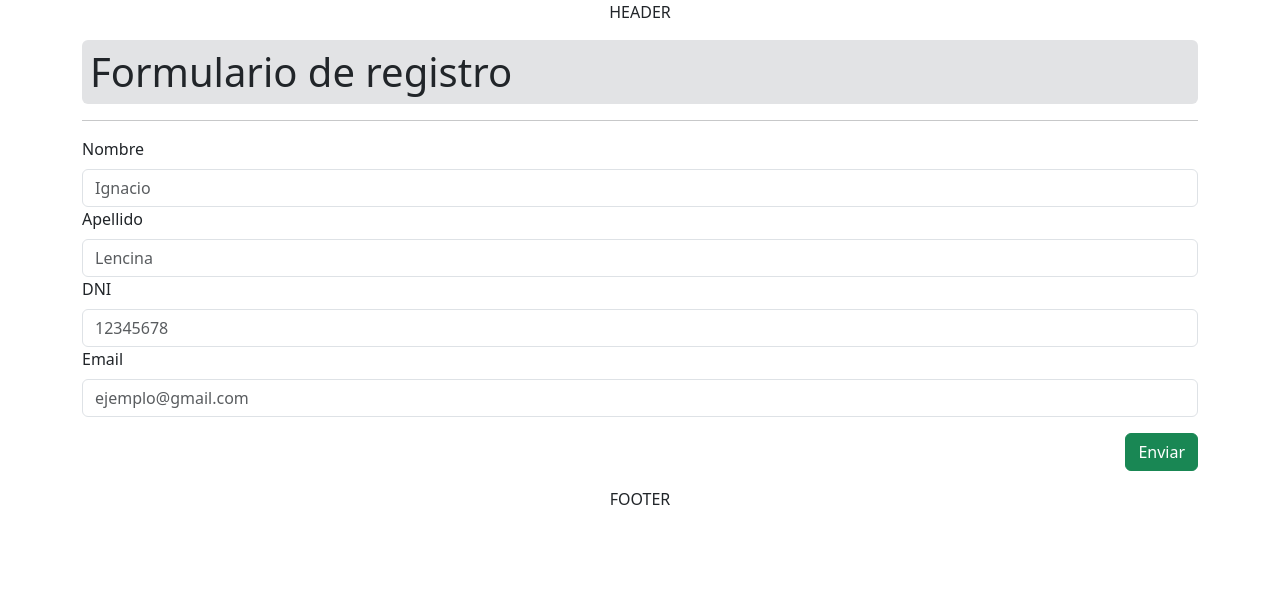
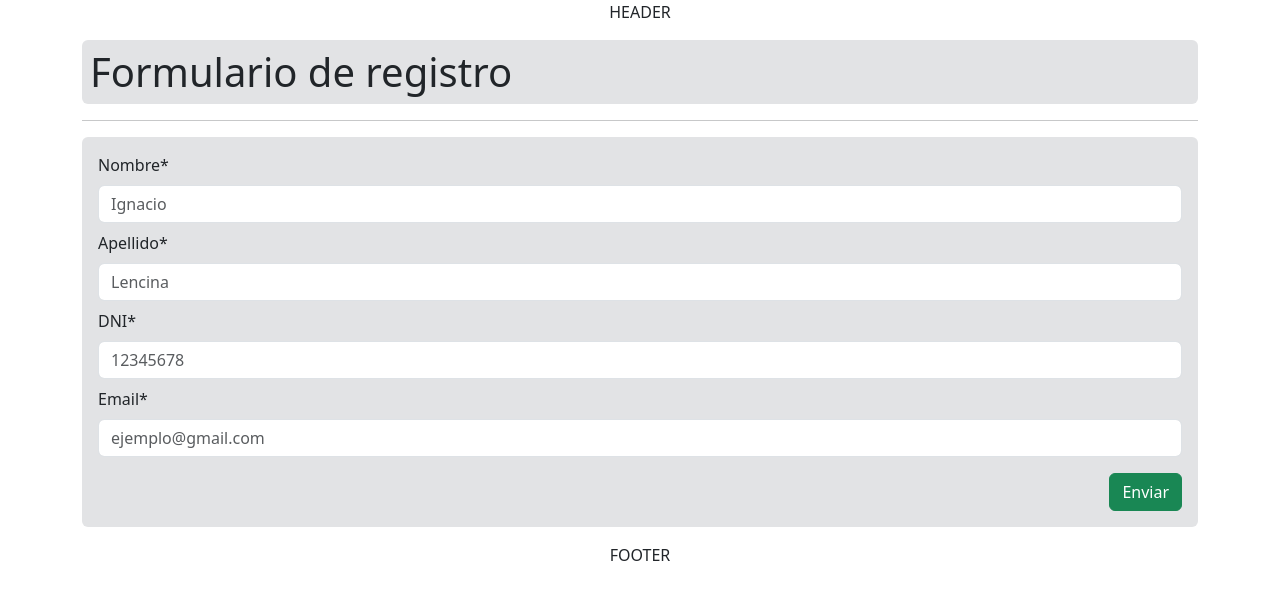
Before and after one commit to ignaciolencina/practicos-React, a React (Vite) app: page /ejercicio8 in a window 1280 px wide. Shown: the top 600 px of the page. Built offline with nearby package versions, Linux system fonts and the light colour scheme.

Commit message:
Completo el ejercicio 8

```diff
--- a/package.json
+++ b/package.json
@@ -14,7 +14,9 @@
     "prop-types": "^15.8.1",
     "react": "^18.2.0",
     "react-dom": "^18.2.0",
-    "react-router-dom": "^6.23.1"
+    "react-hook-form": "^7.52.0",
+    "react-router-dom": "^6.23.1",
+    "sweetalert2": "^11.12.0"
   },
   "devDependencies": {
     "@types/react": "^18.2.66",
--- /dev/null
+++ b/src/components/Ejercicio8/Contact.js
@@ -0,0 +1,9 @@
+export class Contact {
+  constructor(name, surname, idNumber, email) {
+    this.uCode = window.self.crypto.randomUUID();
+    this.name = name;
+    this.surname = surname;
+    this.idNumber = idNumber;
+    this.email = email;
+  }
+}
--- a/src/components/Ejercicio8/Ejercicio8.jsx
+++ b/src/components/Ejercicio8/Ejercicio8.jsx
@@ -1,11 +1,22 @@
+import { useState, useEffect } from "react";
 import Form from "./Form";
 
+const contactsLS = JSON.parse(localStorage.getItem("contacts")) || [];
+
 const Ejercicio8 = () => {
+  const [contacts, setContacts] = useState(contactsLS);
+
+  useEffect(() => {
+    localStorage.setItem("contacts", JSON.stringify(contacts));
+  }, [contacts]);
+
   return (
     <>
-      <h1 className="bg-secondary-subtle rounded p-2">Formulario de registro</h1>
+      <h1 className="bg-secondary-subtle rounded p-2">
+        Formulario de registro
+      </h1>
       <hr />
-      <Form />
+      <Form contacts={contacts} setContacts={setContacts} />
     </>
   );
 };
--- a/src/components/Ejercicio8/Form.jsx
+++ b/src/components/Ejercicio8/Form.jsx
@@ -1,38 +1,190 @@
-const Form = () => {
+import PropTypes from "prop-types";
+import { useForm } from "react-hook-form";
+
+import { Contact } from "./Contact";
+import Swal from "sweetalert2";
+
+const Form = (props) => {
+  const { contacts, setContacts } = props;
+
+  const {
+    register,
+    reset,
+    formState: { errors },
+    handleSubmit: onSubmitRHF,
+  } = useForm();
+
+  const handleSubmit = (data) => {
+    const newContact = new Contact(
+      data.name,
+      data.surname,
+      data.idNumber,
+      data.email
+    );
+
+    const newArray = [...contacts, newContact];
+    setContacts(newArray);
+
+    Swal.fire({
+      title: "Completado!",
+      text: `Formulario enviado a nombre de ${data.name} ${data.surname}`,
+      icon: "success",
+      showCancelButton: false,
+      showConfirmButton: false,
+      timer: 2000,
+    });
+
+    reset();
+  };
+
   return (
-    <form>
-      <fieldset>
+    <form
+      className="bg-secondary-subtle p-3 rounded"
+      onSubmit={onSubmitRHF(handleSubmit)}
+    >
+      <fieldset className="mb-2">
         <label htmlFor="input-name" className="form-label">
-          Nombre
+          Nombre*
         </label>
-        <input placeholder="Ignacio" type="text" className="form-control" />
+        <input
+          required
+          placeholder="Ignacio"
+          type="text"
+          id="input-name"
+          className={`form-control ${errors.name ? "is-invalid" : ""}`}
+          maxLength={40}
+          minLength={2}
+          {...register("name", {
+            required: "El campo nombre es obligatorio",
+            maxLength: {
+              value: 40,
+              message: "El nombre no puede tener más de 40 caracteres",
+            },
+            minLength: {
+              value: 2,
+              message: "El nombre debe tener más de 2 caracteres",
+            },
+            pattern: {
+              value: /^[a-zA-ZÁÉÍÓÚáéíóúÜüÑñ\s]+$/,
+              message: "El nombre debe contener solo letras y espacios",
+            },
+          })}
+        />
+        <div className="invalid-feedback">
+          <span className="badge text-bg-danger">{errors.name?.message}</span>
+        </div>
       </fieldset>
-      <fieldset>
+      <fieldset className="mb-2">
         <label htmlFor="input-surname" className="form-label">
-          Apellido
+          Apellido*
         </label>
-        <input placeholder="Lencina" type="text" className="form-control" />
+        <input
+          required
+          placeholder="Lencina"
+          type="text"
+          id="input-surname"
+          className={`form-control ${errors.surname ? "is-invalid" : ""}`}
+          maxLength={40}
+          minLength={2}
+          {...register("surname", {
+            required: "El campo apellido es obligatorio",
+            maxLength: {
+              value: 40,
+              message: "El apellido no puede tener más de 40 caracteres",
+            },
+            minLength: {
+              value: 2,
+              message: "El apellido debe tener más de 2 caracteres",
+            },
+            pattern: {
+              value: /^[a-zA-ZÁÉÍÓÚáéíóúÜüÑñ\s]+$/,
+              message: "El apellido debe contener solo letras y espacios",
+            },
+          })}
+        />
+        <div className="invalid-feedback">
+          <span className="badge text-bg-danger">
+            {errors.surname?.message}
+          </span>
+        </div>
       </fieldset>
-      <fieldset>
+      <fieldset className="mb-2">
         <label htmlFor="input-id" className="form-label">
-          DNI
+          DNI*
         </label>
-        <input placeholder="12345678" type="number" className="form-control" />
+        <input
+          required
+          placeholder="12345678"
+          type="text"
+          id="input-id"
+          className={`form-control ${errors.idNumber ? "is-invalid" : ""}`}
+          maxLength={8}
+          minLength={7}
+          {...register("idNumber", {
+            required: "El campo DNI es obligatorio",
+            maxLength: {
+              value: 8,
+              message: "El DNI no puede tener más de 8 caracteres",
+            },
+            minLength: {
+              value: 7,
+              message: "El DNI debe tener más de 6 caracteres",
+            },
+            pattern: {
+              value: /^\d{7,8}$/,
+              message: "El campo DNI debe indicar un DNI telefónico válido",
+            },
+          })}
+        />
+        <div className="invalid-feedback">
+          <span className="badge text-bg-danger">
+            {errors.idNumber?.message}
+          </span>
+        </div>
       </fieldset>
       <fieldset>
         <label htmlFor="input-email" className="form-label">
-          Email
+          Email*
         </label>
         <input
+          required
           placeholder="ejemplo@gmail.com"
           type="email"
-          className="form-control"
+          id="input-email"
+          className={`form-control ${errors.email ? "is-invalid" : ""}`}
+          maxLength={50}
+          minLength={11}
+          {...register("email", {
+            required: "El campo email es obligatorio",
+            maxLength: {
+              value: 50,
+              message: "El email no puede tener más de 50 caracteres",
+            },
+            minLength: {
+              value: 11,
+              message: "El email debe tener más de 11 caracteres",
+            },
+            pattern: {
+              value: /^[\w-.]+@([\w-]+\.)+[\w-]{2,4}$/,
+              message: "Ingrese un email válido",
+            },
+          })}
         />
+        <div className="invalid-feedback">
+          <span className="badge text-bg-danger">{errors.email?.message}</span>
+        </div>
       </fieldset>
       <div className="text-end">
-        <button className="mt-3 btn btn-success">Enviar</button>
+        <button className="mt-3 btn btn-success" type="submit">
+          Enviar
+        </button>
       </div>
     </form>
   );
 };
 export default Form;
+
+Form.propTypes = {
+  contacts: PropTypes.array.isRequired,
+  setContacts: PropTypes.func.isRequired,
+};
```
Also changed, not shown: 1 other file (tests, documents, lock files or other folders).
